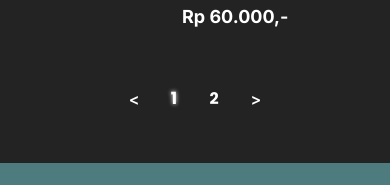
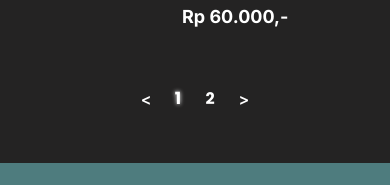
Before and after one commit to dewodt/Milestone02_K19, a Next.js app: page /cafe in a window 390 px wide. Shown: the part 1608-1793 px from the top of the page. Built offline with nearby package versions, Linux system fonts and the light colour scheme.

Commit message:
feat(cafe): Update ui gap on mobile

```diff
--- a/components/CafeClient.tsx
+++ b/components/CafeClient.tsx
@@ -27,7 +27,7 @@ const CafeClient = ({ data }: { data: CafeData[] }) => {
                 ))}
             </section>
             {/* Pagination */}
-            <section className="w-full flex items-center justify-center gap-4 py-6 lg:py-10">
+            <section className="w-full flex items-center justify-center gap-2 lg:gap-4 py-6 lg:py-10">
                 <Pagination numberPage={Math.ceil(data.length / listPerPage)} setCurrentNumberPage={setCurrentPage} currentNumberPage={currentPage} />
             </section></>
     )
--- a/components/CafeList.tsx
+++ b/components/CafeList.tsx
@@ -51,7 +51,7 @@ const CafeList = ({
       {/* Main content */}
       <div key={id} className="flex gap-5 animate-blink md:gap-8 lg:gap-10 w-full">
         {/* Link to the cafe details page */}
-        <div className="rounded-xl w-[130px] h-[100px] md:w-[230px] md:h-[180px] lg:w-[350px] lg:h-[250px] overflow-hidden">
+        <div className="rounded-xl w-[130px] h-[100px] sm:w-[180px] sm:h-[140px] md:w-[230px] md:h-[180px] lg:w-[350px] lg:h-[250px] overflow-hidden">
           <Link href={`/cafe/${id}`}>
             <Image
               height={300}
@@ -79,7 +79,7 @@ const CafeList = ({
           {/* Starting price */}
           <h5 className="text-[15px] lg:text-base mt-0.5 lg:mt-1">
             {typeof startPrice === "string" ? (
-              <span className="font-bold text-lg lg:text-xl tracking-wider">
+              <span className="font-bold text-lg lg:text-xl">
                 {startPrice}
               </span>
             ) : (
```
